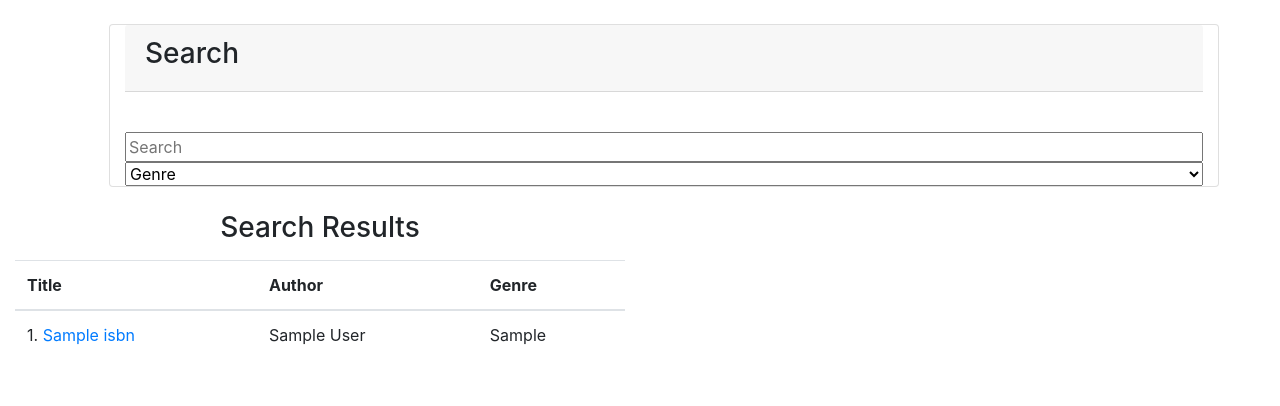
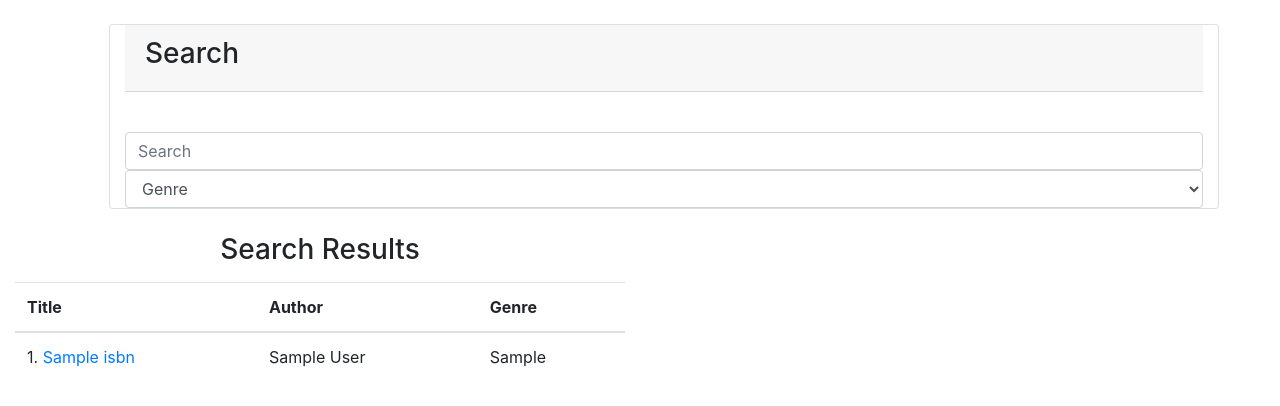
Before and after one commit to OwenShade/LMS, a Django app: page /LMS/search/ in a window 1280 px wide. Shown: the part 178-584 px from the top of the page. Run offline with Django 3.2, Linux system fonts and the light colour scheme; tables that the repository leaves empty hold one stand-in row (values such as "Sample post"); some libraries are stand-ins or nearby versions.

Commit message:
search styling

```diff
--- a/templates/search.html
+++ b/templates/search.html
@@ -11,8 +11,8 @@
             <h3>Search</h3>
         </div>
         <div class="card-body"></div>
-            <input id="search" name="search" placeholder="Search">
-            <select id="options" name="options">
+            <input id="search" name="search" placeholder="Search" class="form-control">
+            <select id="options" name="options" class="form-control">
                 <option value="1">Genre</option>
                 <option value="2">Title</option>
                 <option value="3">Author</option>
@@ -21,7 +21,7 @@
         </div>
     </div>
 <div id="dynamic_content" class="col-6">
-    {% include 'results.html' %}
+        {% include 'results.html' %}
 </div>
 <script type="text/javascript" src="{% static "javascript/main.js" %}"></script>
 {% endblock %}
```
